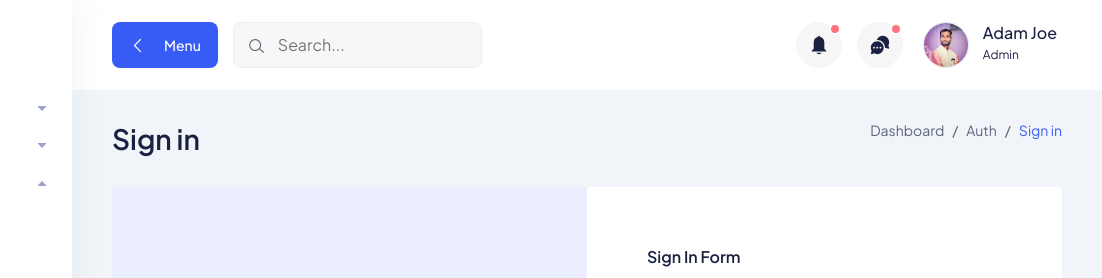
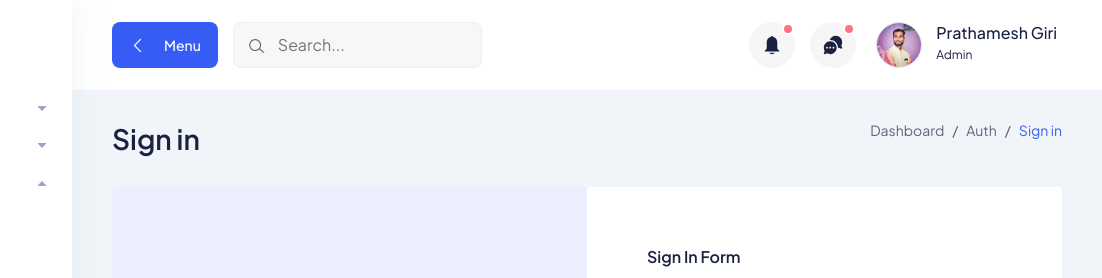
Before and after one commit to prathameshgiri/Dashboard, a website: page signin.html in a window 1280 px wide. Shown: the top 278 px of the page, 178-1280 px from the left. Drawn offline with Linux system fonts and the light colour scheme.

Commit message:
Update signin.html

```diff
--- a/signin.html
+++ b/signin.html
@@ -414,7 +414,7 @@
                           <img src="assets/images/profile/profile-image.png" alt="" />
                         </div>
                         <div>
-                          <h6 class="fw-500">Adam Joe</h6>
+                          <h6 class="fw-500">Prathamesh Giri</h6>
                           <p>Admin</p>
                         </div>
                       </div>
@@ -427,7 +427,7 @@
                           <img src="assets/images/profile/profile-image.png" alt="image">
                         </div>
                         <div class="content">
-                          <h4 class="text-sm">Adam Joe</h4>
+                          <h4 class="text-sm">Prathamesh Giri</h4>
                           <a class="text-black/40 dark:text-white/40 hover:text-black dark:hover:text-white text-xs"
                             href="#">Email@gmail.com</a>
                         </div>
```
